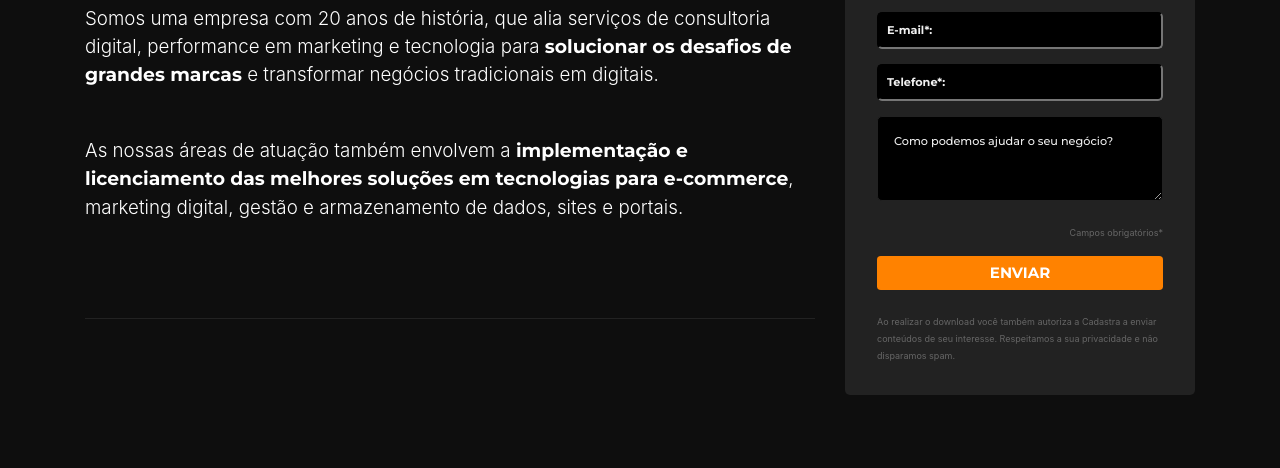
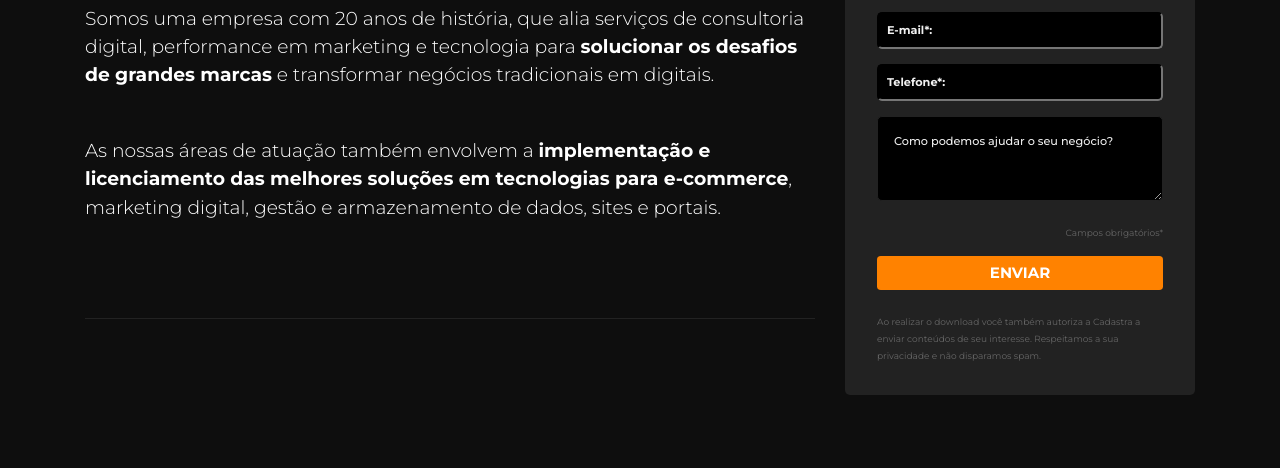
Before and after one commit to JoeKyy/cadastra-lp, a website: page app/index.html in a window 1280 px wide. Shown: the part 332-800 px from the top of the page. Drawn offline with nearby package versions, Linux system fonts and the light colour scheme.

Commit message:
Correções na font

```diff
--- a/app/scss/elements/_body.scss
+++ b/app/scss/elements/_body.scss
@@ -8,6 +8,7 @@ html {
 }
 
 body {
+    @include font(base);
     @include responsive(large) {
         -webkit-overflow-scrolling: inherit;
         overflow-x: inherit;
```
Also changed, not shown: app/css/style.css, app/css/style.min.css.
